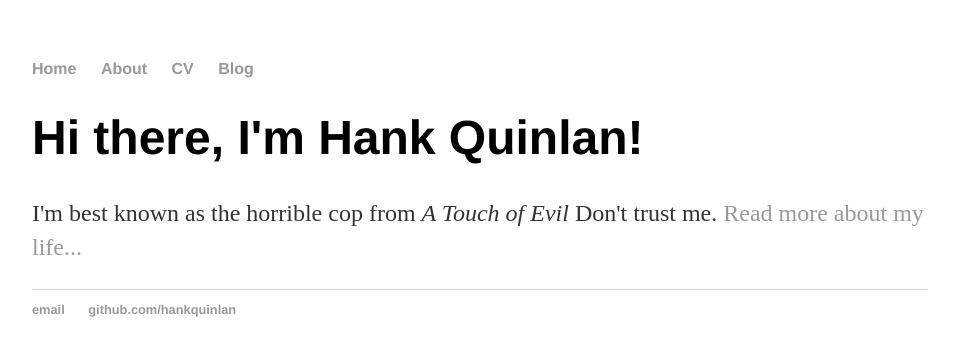
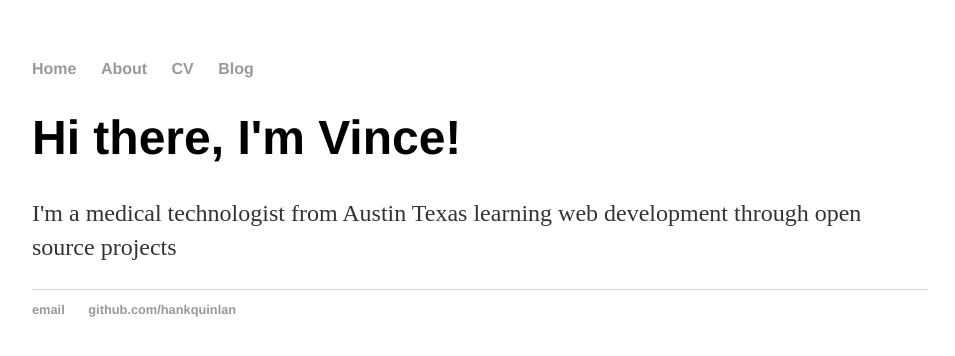
Before and after one commit to vpicone/vpicone.github.io, a Jekyll site: the page built from index.html, in a window 1280 px wide. Shown: the top 356 px of the page, without its empty margins (160-1115 px from the left). Built offline with Jekyll 4.4.1, drawn with Linux system fonts in a browser that asks for light colours.

Commit message:
Update index.html

```diff
--- a/index.html
+++ b/index.html
@@ -3,6 +3,6 @@ layout: default
 title: Hank Quinlan, Horrible Cop
 ---
 <div class="blurb">
-	<h1>Hi there, I'm Hank Quinlan!</h1>
-	<p>I'm best known as the horrible cop from <em>A Touch of Evil</em> Don't trust me. <a href="/about">Read more about my life...</a></p>
+	<h1>Hi there, I'm Vince!</h1>
+	<p>I'm a medical technologist from Austin Texas learning web development through open source projects</p>
 </div><!-- /.blurb -->
```
